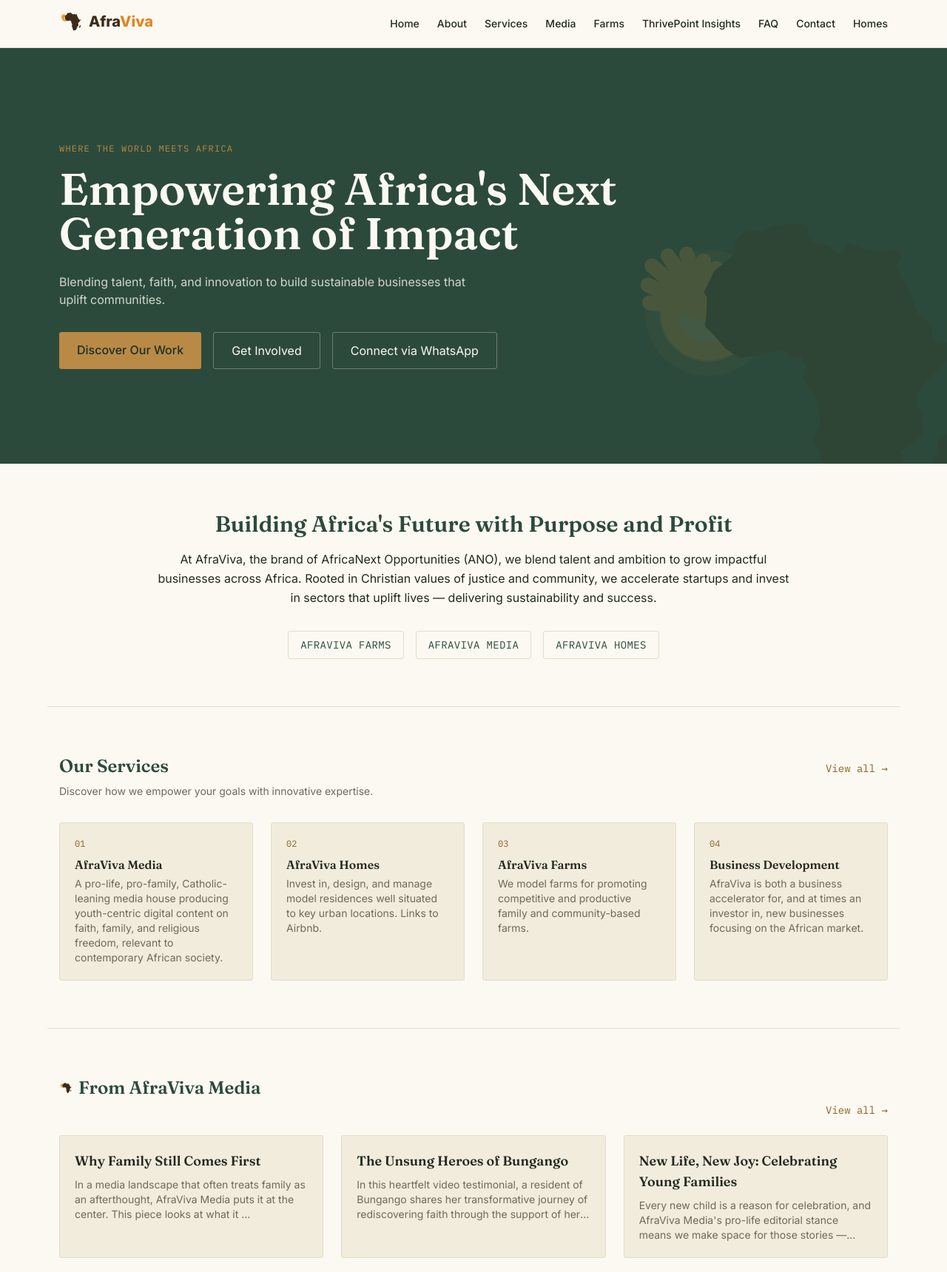
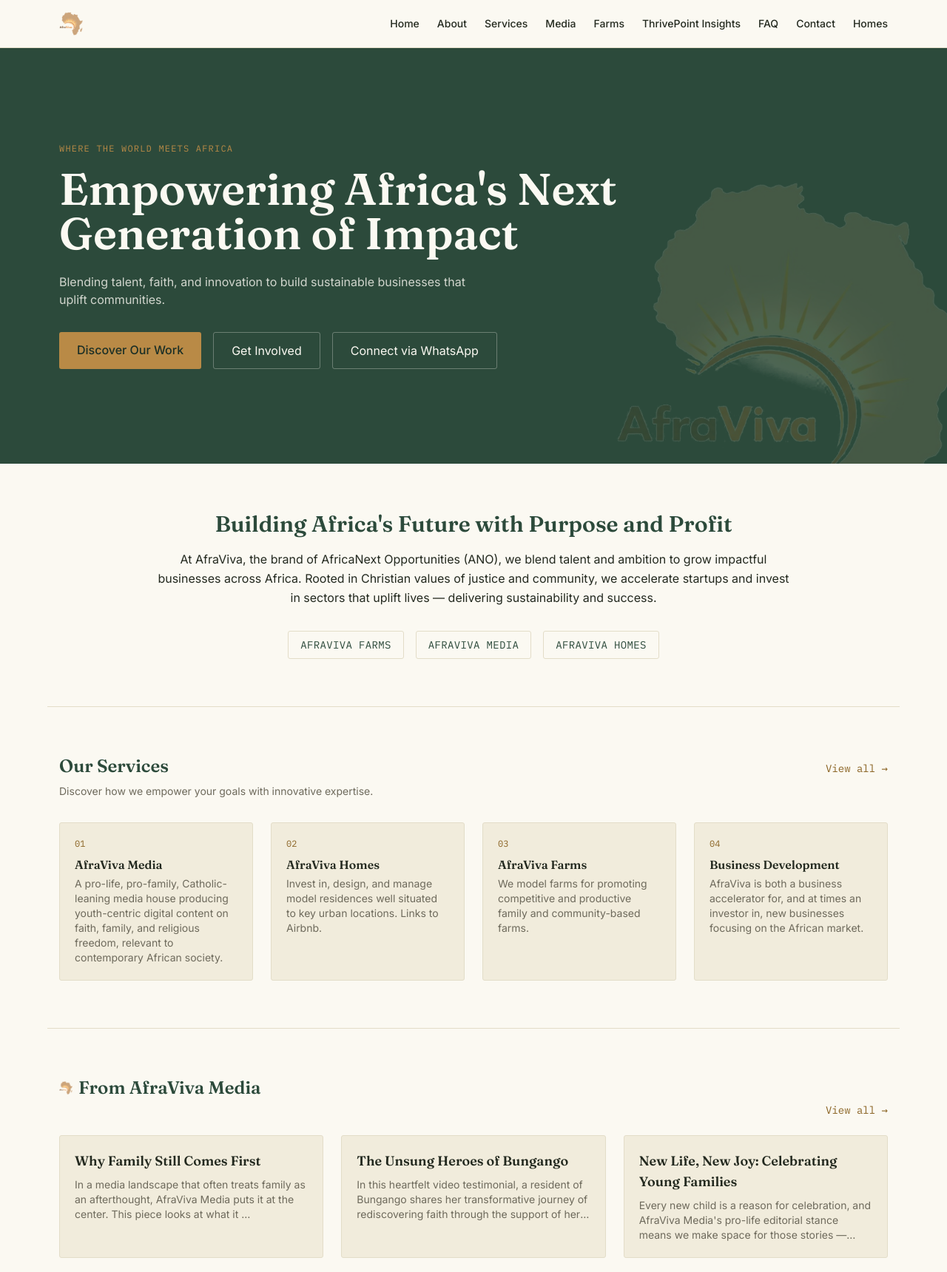
Before and after one commit to judekioko/afraviva-platform, a Django app: page / in a window 1280 px wide. Shown: the top 1720 px of the page at 74% size. Run offline with Django 5.2, Linux system fonts and the light colour scheme; data comes from the database, SQL or seed files in the repository; style sheets or scripts are compiled from the project's sources.

Commit message:
Use the actual AfraViva logo photo, not a recreated SVG
Replaced every SVG recreation of the mark with the real logo image the
user provided. Processed it into two assets:

- afraviva-logo.png: the "Media" subtitle painted out (sampled a clean
  patch of the same paper-textured background) and the white background
  made transparent, so it works as a small header/footer icon and as a
  large low-opacity background watermark on both light and dark
  sections.
- afraviva-media-logo.jpg: the full original, trimmed of excess
  whitespace, used as-is on AfraViva Media pages (already says "Media").

Farms pages use the plain logo plus an HTML "Farms" label, since no
real Farms-labeled photo exists yet. Removed the now-unused
_afraviva_mark.html SVG partial.

Co-Authored-By: Claude Sonnet 5 <noreply@anthropic.com>

```diff
--- a/corporate/templates/corporate/home.html
+++ b/corporate/templates/corporate/home.html
@@ -1,11 +1,12 @@
 {% extends "base.html" %}
+{% load static %}
 {% block title %}AfraViva — Where the World Meets Africa{% endblock %}
 {% block meta_description %}AfraViva, the brand of AfricaNext Opportunities (ANO) — blending talent, faith and innovation to build sustainable businesses across Media, Homes, Farms and Business Development.{% endblock %}
 
 {% block content %}
 <section class="bg-forest text-paper relative overflow-hidden" x-data="hero" x-init="init">
   <div class="absolute -right-24 -bottom-24 md:-right-16 md:-bottom-32 pointer-events-none select-none" aria-hidden="true">
-    {% include "_afraviva_mark.html" with size=520 mark_opacity=0.14 ring_color="#F2A93C" %}
+    <img src="{% static 'img/afraviva-logo.png' %}" alt="" style="width:520px; height:auto; opacity:0.16;">
   </div>
   <div class="max-w-6xl mx-auto px-4 py-24 md:py-32 relative z-10">
     <p class="font-mono text-xs uppercase tracking-widest text-gold mb-4">Where the World Meets Africa</p>
@@ -65,7 +66,7 @@
 
 <section class="max-w-6xl mx-auto px-4 py-16 border-t border-line reveal">
   <div class="flex items-center gap-2 mb-1">
-    {% include "_afraviva_mark.html" with size=18 %}
+    <img src="{% static 'img/afraviva-logo.png' %}" alt="" style="height:18px; width:auto;">
     <h2 class="font-serif text-2xl font-semibold text-forest">From AfraViva Media</h2>
   </div>
   <div class="flex items-baseline justify-end mb-6">
@@ -92,7 +93,7 @@
 
 <section class="max-w-6xl mx-auto px-4 py-16 border-t border-line reveal">
   <div class="flex items-center gap-2 mb-1">
-    {% include "_afraviva_mark.html" with size=18 %}
+    <img src="{% static 'img/afraviva-logo.png' %}" alt="" style="height:18px; width:auto;">
     <h2 class="font-serif text-2xl font-semibold text-forest">From AfraViva Farms</h2>
   </div>
   <div class="flex items-baseline justify-end mb-6">
--- a/farms_hub/templates/farms_hub/detail.html
+++ b/farms_hub/templates/farms_hub/detail.html
@@ -1,11 +1,12 @@
 {% extends "base.html" %}
+{% load static %}
 {% block title %}{{ update.title }} — AfraViva Farms{% endblock %}
 
 {% block content %}
 <article class="max-w-3xl mx-auto px-4 py-16">
   <a href="{% url 'farms_hub:list' %}" class="text-sm font-mono text-gold-text hover:text-gold">← All farm updates</a>
   <div class="flex items-center gap-2 mt-6">
-    {% include "_afraviva_mark.html" with size=16 %}
+    <img src="{% static 'img/afraviva-logo.png' %}" alt="AfraViva" style="height:16px; width:auto;">
     <span class="font-mono text-xs uppercase tracking-wide text-gold-text">AfraViva Farms</span>
   </div>
   <p class="font-mono text-xs text-muted mt-2">{{ update.get_category_display }}{% if update.location %} · {{ update.location }}{% endif %} · {{ update.published_at|date:"F j, Y" }}</p>
--- a/media_hub/templates/media_hub/detail.html
+++ b/media_hub/templates/media_hub/detail.html
@@ -1,12 +1,12 @@
 {% extends "base.html" %}
+{% load static %}
 {% block title %}{{ post.title }} — AfraViva Media{% endblock %}
 
 {% block content %}
 <article class="max-w-3xl mx-auto px-4 py-16">
   <a href="{% url 'media_hub:list' %}" class="text-sm font-mono text-gold-text hover:text-gold">← All media</a>
   <div class="flex items-center gap-2 mt-6">
-    {% include "_afraviva_mark.html" with size=16 %}
-    <span class="font-mono text-xs uppercase tracking-wide text-gold-text">AfraViva Media</span>
+    <img src="{% static 'img/afraviva-media-logo.jpg' %}" alt="AfraViva Media" style="height:22px; width:auto;">
   </div>
   <p class="font-mono text-xs text-muted mt-2">{{ post.published_at|date:"F j, Y" }}{% if post.author %} · {{ post.author.get_full_name|default:post.author.username }}{% endif %}</p>
   <h1 class="font-serif text-3xl md:text-4xl font-semibold text-forest mt-2 mb-8">{{ post.title }}</h1>
--- a/templates/_afraviva_logo.html
+++ b/templates/_afraviva_logo.html
@@ -1,14 +1,17 @@
+{% load static %}
 {% comment %}
-Usage: {% include "_afraviva_logo.html" with size=28 subtitle="Media" %}
-subtitle is optional — omit it for the plain "AfraViva" mark (site-wide identity).
-Pass subtitle="Media"/"Farms"/"Homes" only on that discipline's own pages.
+Usage: {% include "_afraviva_logo.html" with size=32 subtitle="Media" %}
+Uses the real AfraViva logo photo (not a recreated SVG). "Media" has its own
+real photo (subtitle baked in); any other subtitle (e.g. "Farms") is added as
+HTML text under the plain mark, since no real photo exists for it yet.
 {% endcomment %}
-<span class="inline-flex items-center gap-2">
-  {% include "_afraviva_mark.html" with size=size|default:28 %}
-  <span class="leading-tight">
-    <span class="block font-sans font-extrabold {{ wordmark_size|default:"text-lg" }}">
-      <span style="color:#3E2A1B">Afra</span><span style="color:#E2861F">Viva</span>
-    </span>
-    {% if subtitle %}<span class="block text-[10px] font-mono uppercase tracking-widest" style="color:#3E2A1B">{{ subtitle }}</span>{% endif %}
+{% if subtitle == "Media" %}
+  <img src="{% static 'img/afraviva-media-logo.jpg' %}" alt="AfraViva Media" style="height:{{ size|default:32 }}px; width:auto;" class="inline-block align-middle">
+{% elif subtitle %}
+  <span class="inline-flex flex-col items-start">
+    <img src="{% static 'img/afraviva-logo.png' %}" alt="AfraViva" style="height:{{ size|default:32 }}px; width:auto;">
+    <span class="text-[10px] font-mono uppercase tracking-widest mt-0.5" style="color:#3E2A1B">{{ subtitle }}</span>
   </span>
-</span>
+{% else %}
+  <img src="{% static 'img/afraviva-logo.png' %}" alt="AfraViva" style="height:{{ size|default:32 }}px; width:auto;" class="inline-block align-middle">
+{% endif %}
--- a/templates/_afraviva_mark.html
+++ /dev/null
@@ -1,26 +0,0 @@
-<svg class="afraviva-mark" viewBox="0 0 100 110" width="{{ size|default:22 }}" height="{{ size|default:22 }}" xmlns="http://www.w3.org/2000/svg" aria-label="AfraViva" style="opacity:{{ mark_opacity|default:1 }}">
-  <!-- soft glow halo behind the sunburst, built from layered translucent circles
-       so this partial never needs a <defs> gradient id (which would collide
-       when the same mark is included many times on one page) -->
-  <circle cx="23.15" cy="39.83" r="18" fill="#FDBB4B" opacity="0.22"/>
-  <circle cx="23.15" cy="39.83" r="14" fill="#FFCB6B" opacity="0.32"/>
-  <circle cx="23.15" cy="39.83" r="10.5" fill="#FFE29A" opacity="0.55"/>
-
-  <g stroke="{{ rays_color|default:'#F2A93C' }}" stroke-width="4.2" stroke-linecap="round">
-    <line x1="23.15" y1="39.83" x2="6.41" y2="36.88"/>
-    <line x1="23.15" y1="39.83" x2="5.93" y2="31.80"/>
-    <line x1="23.15" y1="39.83" x2="7.06" y2="26.33"/>
-    <line x1="23.15" y1="39.83" x2="11.68" y2="23.45"/>
-    <line x1="23.15" y1="39.83" x2="16.99" y2="22.92"/>
-    <line x1="23.15" y1="39.83" x2="21.84" y2="24.89"/>
-    <line x1="23.15" y1="39.83" x2="25.41" y2="27.03"/>
-    <line x1="23.15" y1="39.83" x2="28.22" y2="28.95"/>
-    <line x1="23.15" y1="39.83" x2="31.51" y2="29.87"/>
-    <line x1="23.15" y1="39.83" x2="36.14" y2="32.33"/>
-    <line x1="23.15" y1="39.83" x2="39.89" y2="36.88"/>
-    <line x1="23.15" y1="39.83" x2="40.88" y2="42.96"/>
-  </g>
-  <circle cx="23.15" cy="39.83" r="11" fill="none" stroke="{{ ring_color|default:'#E2861F' }}" stroke-width="5"/>
-  <path d="M83.073,62.506L83.058,66.67L84.281,68.685L84.781,73.551L83.343,75.837L78.279,79.339L79.123,82.021L78.556,84.843L76.157,87.567L75.758,89.475L71.151,95.113L68.505,96.638L65.024,96.531L61.812,97.786L60.323,96.536L60.299,93.689L58.263,89.816L57.032,87.992L55.997,82.044L53.258,76.498L55.321,70.59L53.895,64.058L53.742,63.72L53.453,62.901L52.562,61.747L50.069,58.631L50.823,56.329L50.995,54.945L49.749,52.239L46.923,52.794L45.216,50.606L43.442,50.617L42.547,50.744L41.671,50.977L37.42,51.996L32.148,52.683L28.104,50.042L26.142,47.721L24.098,45.365L22.418,43.876L22.238,43.022L22.379,42.527L22.649,39.674L22.852,35.154L22,34.102L22.047,33.611L24.845,27.874L30.14,23.346L31.124,19.13L34.083,15.813L38.166,16.6L42.113,14.675L49.663,14.214L52.027,14.94L51.538,17.707L52.992,19.264L57.068,20.389L61.237,22.927L63.156,19.82L67.837,21.28L71.905,22.168L77.716,21.724L78.427,23.885L77.341,26.176L76.051,24.876L80.537,32.935L82.214,37.56L83.144,39.915L87.282,43.525L87.352,44.899L86.954,45.493L87.931,47.413L92.393,48.71L93.651,44.957L96,44.276L94.199,50.021L91.065,54.324L85.66,59.253Z" fill="{{ continent_color|default:'#3E2A1B' }}"/>
-  <path d="M94.296,71.069L95.312,74.15L91.643,85.395L88.325,85.452L87.47,81.981L88.689,79.673L88.767,75.266L90.791,74.775Z" fill="{{ continent_color|default:'#3E2A1B' }}"/>
-</svg>
--- a/templates/base.html
+++ b/templates/base.html
@@ -47,7 +47,7 @@
 
   <footer class="bg-forest-dark text-paper mt-16 relative overflow-hidden">
     <div class="absolute -right-20 -top-20 md:-right-10 md:-top-24 pointer-events-none select-none" aria-hidden="true">
-      {% include "_afraviva_mark.html" with size=340 mark_opacity=0.12 ring_color="#F2A93C" %}
+      <img src="{% static 'img/afraviva-logo.png' %}" alt="" style="width:340px; height:auto; opacity:0.14;">
     </div>
     <div class="max-w-6xl mx-auto px-4 py-12 grid gap-8 md:grid-cols-3 relative z-10">
       <div>
@@ -69,7 +69,7 @@
         <p class="text-sm text-paper/80">St. Joseph Studio, Covenant Road, off Ngong Road<br>Past Dagoretti Corner, Nairobi, Kenya</p>
         <p class="text-sm text-paper/80 mt-2">Admin@afraviva.com</p>
         <a href="{{ HOMES_URL }}" class="text-sm text-gold-text hover:text-gold mt-2 inline-flex items-center gap-2">
-          {% include "_afraviva_mark.html" with size=16 %}
+          <img src="{% static 'img/afraviva-logo.png' %}" alt="" style="height:16px; width:auto;">
           Visit AfraViva Homes →
         </a>
       </div>
```
Also changed, not shown: static/img/afraviva-logo.png (added), static/img/afraviva-media-logo.jpg (added).
